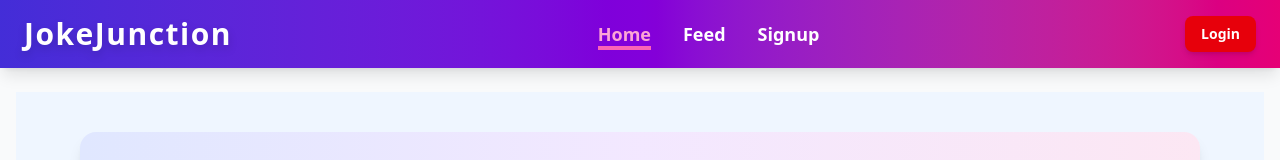
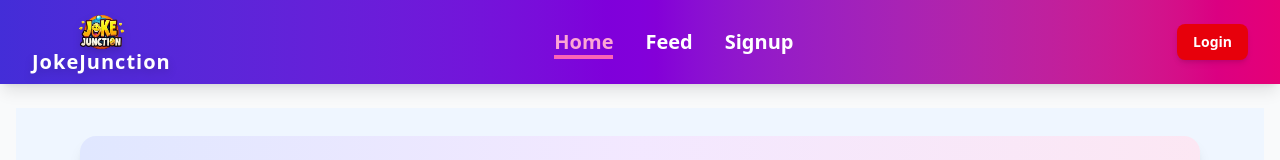
Before and after one commit to StutiSharan/MemeHub-Project-, a React (Vite) app in the folder memehub-app/: page / in a window 1280 px wide. Shown: the top 160 px of the page. Built offline with nearby package versions, Linux system fonts and the light colour scheme; no server answers.

Commit message:
dashboard

```diff
--- a/memehub-app/src/components/Navbar.jsx
+++ b/memehub-app/src/components/Navbar.jsx
@@ -53,18 +53,26 @@ const Navbar = () => {
 
   return (
     <nav className="bg-gradient-to-r from-indigo-700 via-purple-700 to-pink-600 text-white shadow-lg sticky top-0 z-50">
-      <div className="container mx-auto flex justify-between items-center px-6 py-4">
+     <div className="container mx-auto flex justify-between items-center px-8"> {/* Reduced py-4 → py-2 */}
+
         {/* Logo */}
-        <NavLink
-          to="/"
-          className="text-3xl font-extrabold tracking-wider drop-shadow-lg hover:text-pink-300 transition duration-300"
-          onClick={() => setMenuOpen(false)}
-        >
-          JokeJunction
-        </NavLink>
+       <NavLink
+  to="/"
+  className="flex flex-col items-center text-xl font-extrabold tracking-wider drop-shadow-lg hover:text-pink-300 transition duration-300"
+  onClick={() => setMenuOpen(false)}
+>
+ <img
+  src="/logo.png"
+  alt="JokeJunction Logo"
+  className="w-16 h-16 mb-0" // Increased size, removed bottom margin
+/>
+
+  <span className="-mt-4 mb-2">JokeJunction</span> {/* Optional: slight shift up if needed */}
+</NavLink>
+
 
         {/* Desktop Links */}
-        <ul className="hidden md:flex space-x-8 text-lg font-semibold">
+        <ul className="hidden md:flex space-x-8 text-xl font-semibold">
           {navLinks.map(({ name, path }) => (
             <li key={name}>
               <NavLink
--- a/memehub-app/src/pages/Home.jsx
+++ b/memehub-app/src/pages/Home.jsx
@@ -11,7 +11,7 @@ const Home = () => {
   const topMemes = memes.slice(1, 6);
 
   return (
-   <div className="space-y-12 px-4 md:px-8 lg:px-16 py-10 bg-blue-50 min-h-screen">
+   <div className="space-y-12 px-4 md:px-8 lg:px-16 py-7 bg-blue-50 min-h-screen">
 
       {/* Welcome Section */}
       <div className="text-center space-y-5 bg-gradient-to-r from-indigo-100 via-purple-100 to-pink-100 rounded-2xl p-10 shadow-lg">
```
